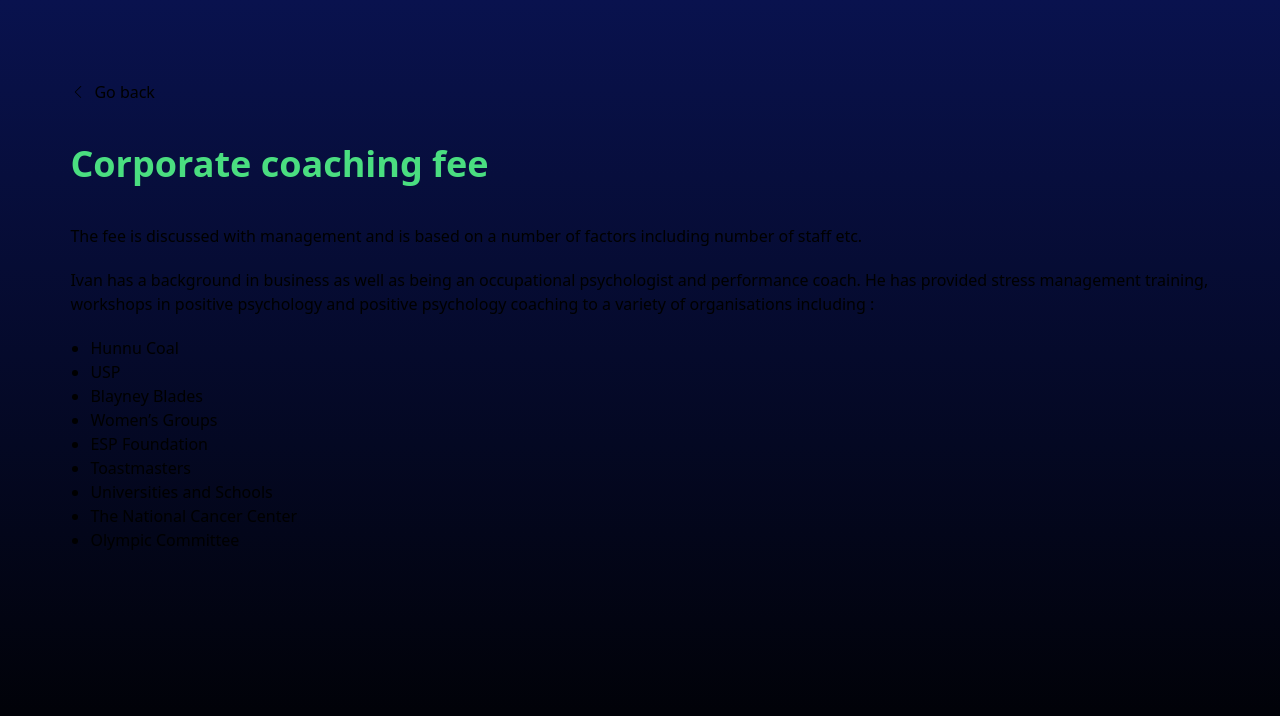
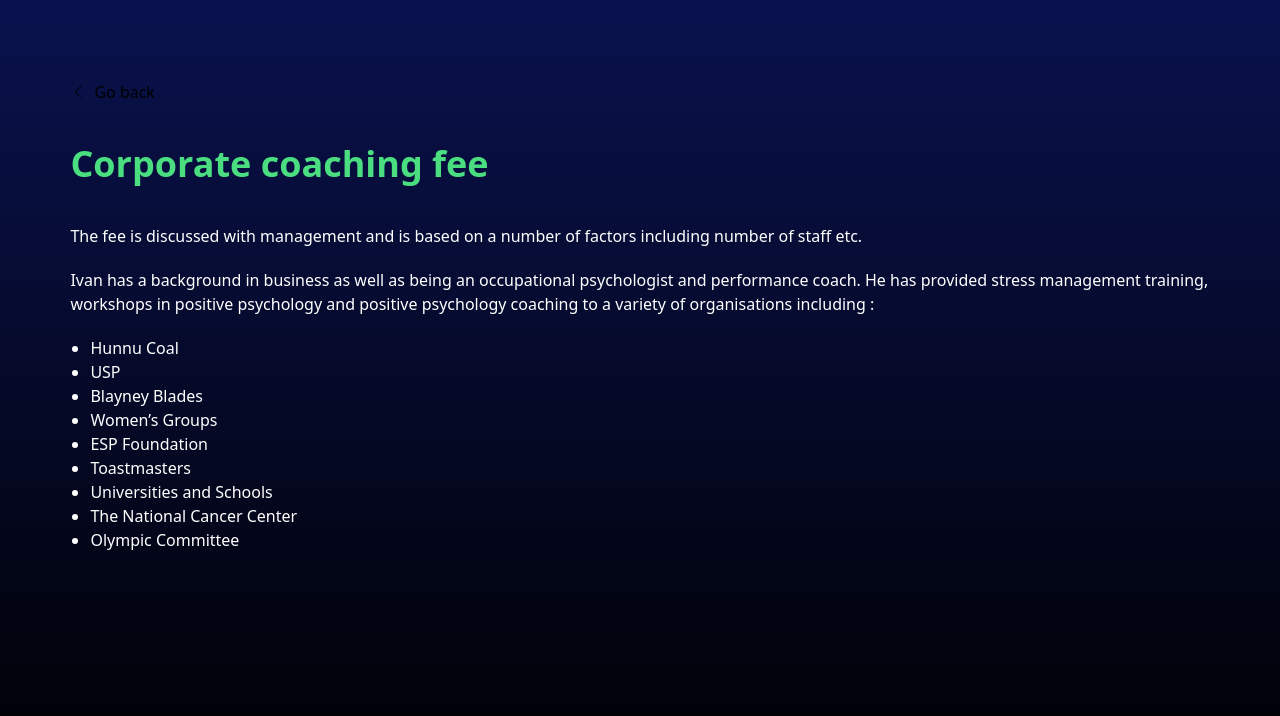
Before and after one commit to gantug/perfecttend, a Next.js app: page /works/corporate-fee in a window 1280 px wide. Shown: the top 716 px of the page. Built offline with nearby package versions, Linux system fonts and the light colour scheme.

Commit message:
main(services): white font color added.

```diff
--- a/src/pages/works/corporate-fee.tsx
+++ b/src/pages/works/corporate-fee.tsx
@@ -17,7 +17,7 @@
         </h1>
       </div>
 
-      <div className='flex flex-col gap-5 font-light'>
+      <div className='flex flex-col gap-5 font-light text-white'>
         <p>
           The fee is discussed with management and is based on a number of
           factors including number of staff etc.
@@ -29,7 +29,7 @@
           coaching to a variety of organisations including :
         </p>
 
-        <ul className='list-disc ml-5'>
+        <ul className='list-disc ml-5 text-white'>
           <li>Hunnu Coal</li>
           <li>USP</li>
           <li>Blayney Blades</li>
--- a/src/pages/works/corporate-training.tsx
+++ b/src/pages/works/corporate-training.tsx
@@ -17,7 +17,7 @@
         </h1>
       </div>
 
-      <div className='flex flex-col gap-5 font-light'>
+      <div className='flex flex-col gap-5 font-light text-white'>
         <p>
           Most medium to large and nearly all large companies or corporations
           have some psychology consultant or coach as part of the management
--- a/src/pages/works/guest-lecturer.tsx
+++ b/src/pages/works/guest-lecturer.tsx
@@ -13,7 +13,7 @@
         </h1>
       </div>
 
-      <div className='flex flex-col gap-5 font-light'>
+      <div className='flex flex-col gap-5 font-light text-white'>
         <p>
           Ivan is a prolific speaker known for his engaging and enlightening
           presentations. He hosts a variety of workshops and courses on
--- a/src/pages/works/i-factor.tsx
+++ b/src/pages/works/i-factor.tsx
@@ -17,7 +17,7 @@
         </h1>
       </div>
 
-      <div className='flex flex-col gap-5 font-light'>
+      <div className='flex flex-col gap-5 font-light text-white'>
         <p>
           We are living in a time when the majority of people know more about
           their ‘Smart’ phone than the mechanisms of their own mind and more
--- a/src/pages/works/one-to-one-session.tsx
+++ b/src/pages/works/one-to-one-session.tsx
@@ -19,7 +19,7 @@
         </h1>
       </div>
 
-      <div className='flex flex-col gap-5 font-light'>
+      <div className='flex flex-col gap-5 font-light text-white'>
         <p>
           ONE to ONE sessions in person OR via Zoom, with Ivan Hopkins –
           Psychologist and Mind coach. Expert in advanced Concentration and
--- a/src/pages/works/performance-and-mindfulness.tsx
+++ b/src/pages/works/performance-and-mindfulness.tsx
@@ -18,7 +18,7 @@
         </h1>
       </div>
 
-      <div className='flex flex-col gap-5 font-light'>
+      <div className='flex flex-col gap-5 font-light text-white'>
         <p>
           In these interactive sessions, which generally last 2.5 hours, the
           staff learn practical techniques in Mindfulness and from the area of
```
